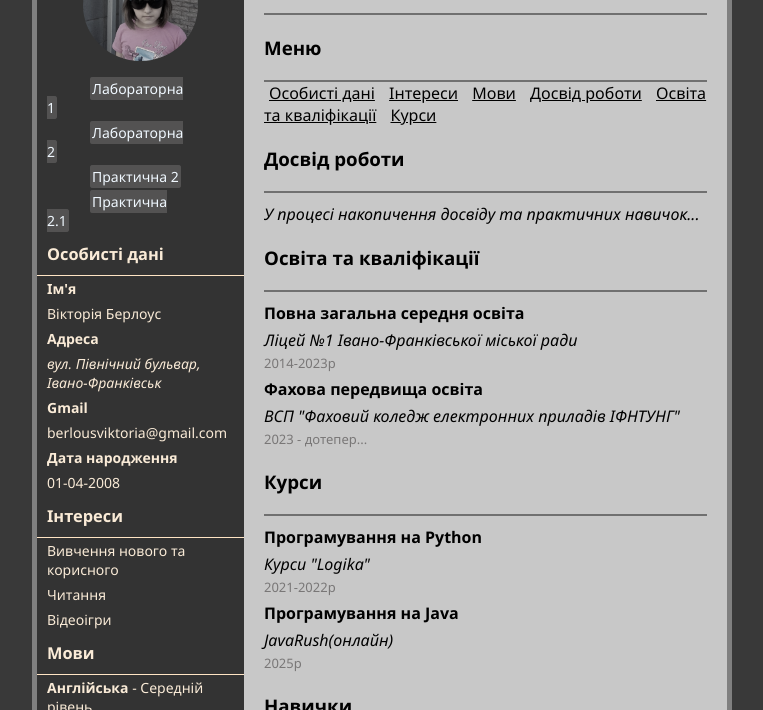
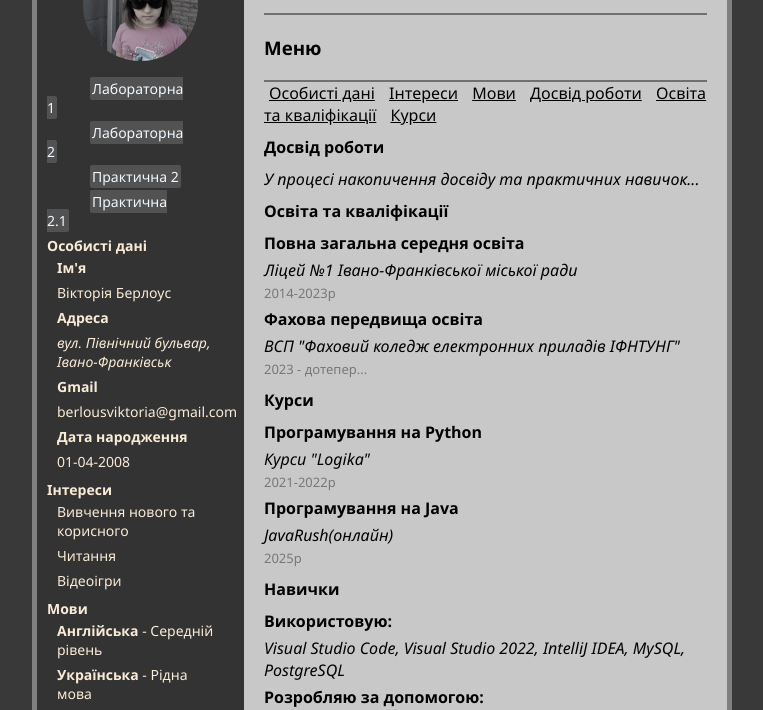
Before and after one commit to BerlousViktoria/lb2-resume, a plain HTML site: page index.html in a window 1280 px wide. Shown: the part 90-800 px from the top of the page, without its empty margins (258-1021 px from the left). Drawn offline with Linux system fonts and the light colour scheme.

Commit message:
Update index.html

```diff
--- a/index.html
+++ b/index.html
@@ -31,7 +31,8 @@
                 </ul>
              </nav>
             <div class="personal-block">
-                <h3>Особисті дані</h3>
+            <ul>
+                <li class="title"> <b>Особисті дані</b>
                     <ul>
                         <li><b>Ім'я</b></li>
                         <li>Вікторія Берлоус</li>
@@ -42,20 +43,28 @@
                         <li><b>Дата народження</b></li>
                         <li>01-04-2008</li>
                     </ul>
+                </li>
+            </ul>
             </div>
             <div class="intrests-block">
-                <h3>Інтереси</h3>
+            <ul>
+                <li class="title"> <b>Інтереси</b>
                     <ul>
                         <li>Вивчення нового та корисного</li>
                         <li>Читання</li>
                         <li>Відеоігри</li>
                     </ul>
+                </li>
+            </ul>
             </div>
             <div class="lang-block">
-                <h3>Мови</h3>
+            <ul>
+                <li class="title"> <b>Мови</b>
                     <ul>
                         <li><b>Англійська</b> - Середній рівень</li>
                         <li><b>Українська</b> - Рідна мова</li>
+                    </ul>
+                </li>
             </ul>
             </div>
         <!-- Праворуч -->
@@ -71,11 +80,15 @@
                 <a href="#educ">Освіта та кваліфікації</a>
                 <a href="#courses">Курси</a>
             </nav>
-            <h3>Досвід роботи</h3>
+            <ul>
+                <li class="title"> <b>Досвід роботи</b>
                     <ul>
                         <li><i>У процесі накопичення досвіду та практичних навичок...</i></li>
                     </ul>
-            <h3>Освіта та кваліфікації</h3>
+                </li>
+            </ul>
+            <ul>
+                <li class="title"> <b>Освіта та кваліфікації</b>
                     <ul>
                         <li><b>Повна загальна середня освіта</b></li>
                         <li><i>Ліцей №1 Івано-Франківської міської ради</i></li>
@@ -84,7 +97,10 @@
                         <li><i>ВСП "Фаховий коледж електронних приладів ІФНТУНГ"</i></li>
                         <span class = "date">2023 - дотепер...</span>
                     </ul>
-            <h3>Курси</h3>
+                </li>
+            </ul>
+            <ul>
+                <li class="title"> <b>Курси</b>
                     <ul>
                         <li><b>Програмування на Python</b></li>
                         <li><i>Курси "Logika"</i></li>
@@ -93,13 +109,20 @@
                         <li><i>JavaRush(онлайн)</i></li>
                         <span class = "date">2025р</span>
                     </ul>
-            <h3>Навички</h3>
+                </li>
+            </ul>
+            <ul>
+                <li class="title"> <b>Навички</b>
                     <ul>
                         <li><b>Використовую:</b></li>
                         <li><i>Visual Studio Code, Visual Studio 2022, IntelliJ IDEA, MySQL, PostgreSQL</i></li>
                         <li><b>Розробляю за допомогою:</b></li>
                         <li><i>C++, Java, SQL, Python</i></li>
                     </ul>
+                </li>
+            </ul>
+
+
         </main>
     </div>
 
```
Lines whose indentation alone changed are shown as unchanged.
